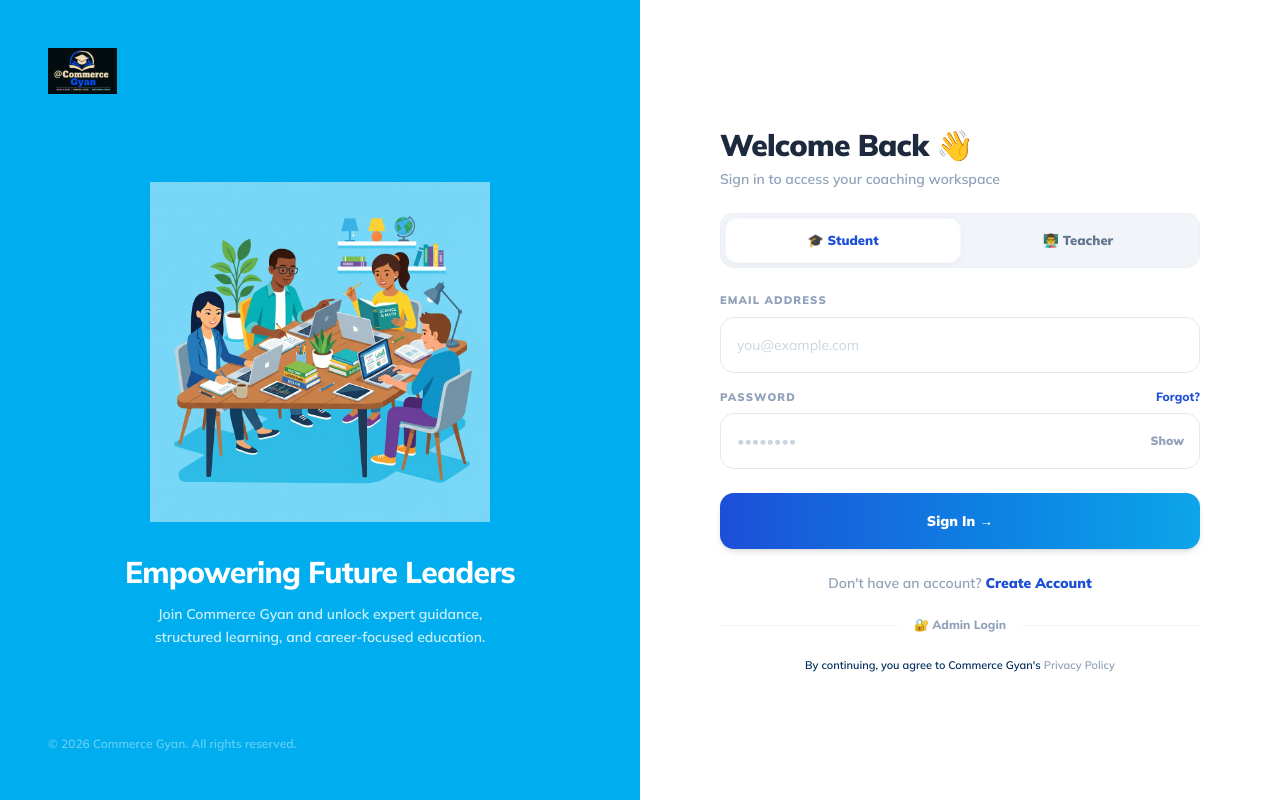
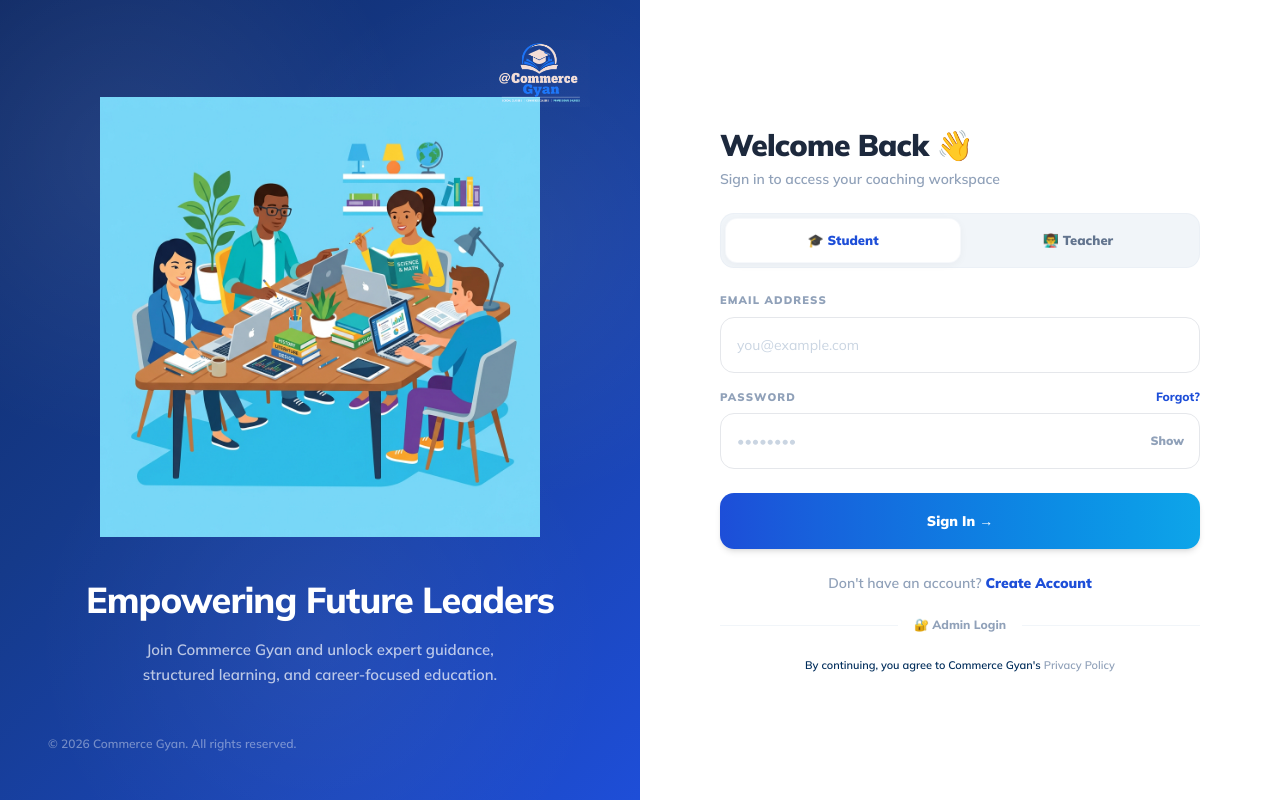
Before and after one commit to jamshed2515/CommerceGyan, a Next.js app in the folder frontend/: page /login in a window 1280 px wide. Built offline with nearby package versions, Linux system fonts and the light colour scheme; no server answers.

Commit message:
Refactor: Move logo to top-right corner of left branding panel and apply premium dark blue gradient with radial highlights

```diff
--- a/frontend/src/app/login/page.jsx
+++ b/frontend/src/app/login/page.jsx
@@ -110,24 +110,38 @@
       )}
 
       {/* LEFT PANEL — Split Screen Left (50% on Desktop) */}
-      <div className="hidden lg:flex lg:w-1/2 relative bg-[#00AEEF] text-white select-none flex-col justify-between p-12">
-        {/* Logo at Top Left */}
-        <div className="relative z-10 text-left">
+      <div
+        className="hidden lg:flex lg:w-1/2 relative text-white select-none flex-col justify-between p-12"
+        style={{
+          backgroundImage: `
+            radial-gradient(circle at 20% 20%, rgba(255,255,255,0.08), transparent 35%),
+            radial-gradient(circle at 80% 30%, rgba(255,255,255,0.06), transparent 35%),
+            radial-gradient(circle at 50% 80%, rgba(255,255,255,0.05), transparent 40%),
+            linear-gradient(135deg, #0F2A66 0%, #153A8A 40%, #1E4ED8 100%)
+          `
+        }}
+      >
+        {/* Logo at Top Right of the Left Panel */}
+        <div className="absolute" style={{ top: "40px", right: "50px" }}>
           <Link href="/">
-            <img src="/logo.png" alt="Commerce Gyan Logo" className="h-[46px] w-auto object-contain invert mix-blend-screen opacity-95" />
+            <img
+              src="/logo.png"
+              alt="Commerce Gyan Logo"
+              className="w-[100px] h-auto object-contain invert mix-blend-screen opacity-95 transition-all duration-300 hover:scale-102"
+            />
           </Link>
         </div>
 
-        {/* Center illustration & copy */}
-        <div className="flex-1 flex flex-col items-center justify-center text-center space-y-8 max-w-md mx-auto">
-          <div className="w-full max-w-[340px]">
+        {/* Center illustration & copy (Vertically balanced and centered) */}
+        <div className="flex-1 flex flex-col items-center justify-center text-center space-y-10 max-w-lg mx-auto">
+          <div className="w-full max-w-[440px] transition-transform duration-500 hover:scale-[1.02]">
             <img src="/students_illustration.png" alt="Students studying" className="w-full h-auto object-contain" />
           </div>
-          <div className="space-y-3">
-            <h1 className="text-3xl font-extrabold tracking-tight text-white leading-tight">
+          <div className="space-y-4">
+            <h1 className="text-4xl font-extrabold tracking-tight text-white leading-tight">
               Empowering Future Leaders
             </h1>
-            <p className="text-white/80 text-[14px] font-semibold leading-relaxed max-w-sm mx-auto">
+            <p className="text-white/70 text-[15px] font-semibold leading-relaxed max-w-sm mx-auto">
               Join Commerce Gyan and unlock expert guidance, structured learning, and career-focused education.
             </p>
           </div>
--- a/frontend/src/app/signup/page.jsx
+++ b/frontend/src/app/signup/page.jsx
@@ -154,24 +154,38 @@
       )}
 
       {/* LEFT PANEL — Split Screen Left (50% on Desktop) */}
-      <div className="hidden lg:flex lg:w-1/2 relative bg-[#00AEEF] text-white select-none flex-col justify-between p-12">
-        {/* Logo at Top Left */}
-        <div className="relative z-10 text-left">
+      <div
+        className="hidden lg:flex lg:w-1/2 relative text-white select-none flex-col justify-between p-12"
+        style={{
+          backgroundImage: `
+            radial-gradient(circle at 20% 20%, rgba(255,255,255,0.08), transparent 35%),
+            radial-gradient(circle at 80% 30%, rgba(255,255,255,0.06), transparent 35%),
+            radial-gradient(circle at 50% 80%, rgba(255,255,255,0.05), transparent 40%),
+            linear-gradient(135deg, #0F2A66 0%, #153A8A 40%, #1E4ED8 100%)
+          `
+        }}
+      >
+        {/* Logo at Top Right of the Left Panel */}
+        <div className="absolute" style={{ top: "40px", right: "50px" }}>
           <Link href="/">
-            <img src="/logo.png" alt="Commerce Gyan Logo" className="h-[46px] w-auto object-contain invert mix-blend-screen opacity-95" />
+            <img
+              src="/logo.png"
+              alt="Commerce Gyan Logo"
+              className="w-[100px] h-auto object-contain invert mix-blend-screen opacity-95 transition-all duration-300 hover:scale-102"
+            />
           </Link>
         </div>
 
-        {/* Center illustration & copy */}
-        <div className="flex-1 flex flex-col items-center justify-center text-center space-y-8 max-w-md mx-auto">
-          <div className="w-full max-w-[340px]">
+        {/* Center illustration & copy (Vertically balanced and centered) */}
+        <div className="flex-1 flex flex-col items-center justify-center text-center space-y-10 max-w-lg mx-auto">
+          <div className="w-full max-w-[440px] transition-transform duration-500 hover:scale-[1.02]">
             <img src="/students_illustration.png" alt="Students studying" className="w-full h-auto object-contain" />
           </div>
-          <div className="space-y-3">
-            <h1 className="text-3xl font-extrabold tracking-tight text-white leading-tight">
+          <div className="space-y-4">
+            <h1 className="text-4xl font-extrabold tracking-tight text-white leading-tight">
               Empowering Future Leaders
             </h1>
-            <p className="text-white/80 text-[14px] font-semibold leading-relaxed max-w-sm mx-auto">
+            <p className="text-white/70 text-[15px] font-semibold leading-relaxed max-w-sm mx-auto">
               Join Commerce Gyan and unlock expert guidance, structured learning, and career-focused education.
             </p>
           </div>
```
